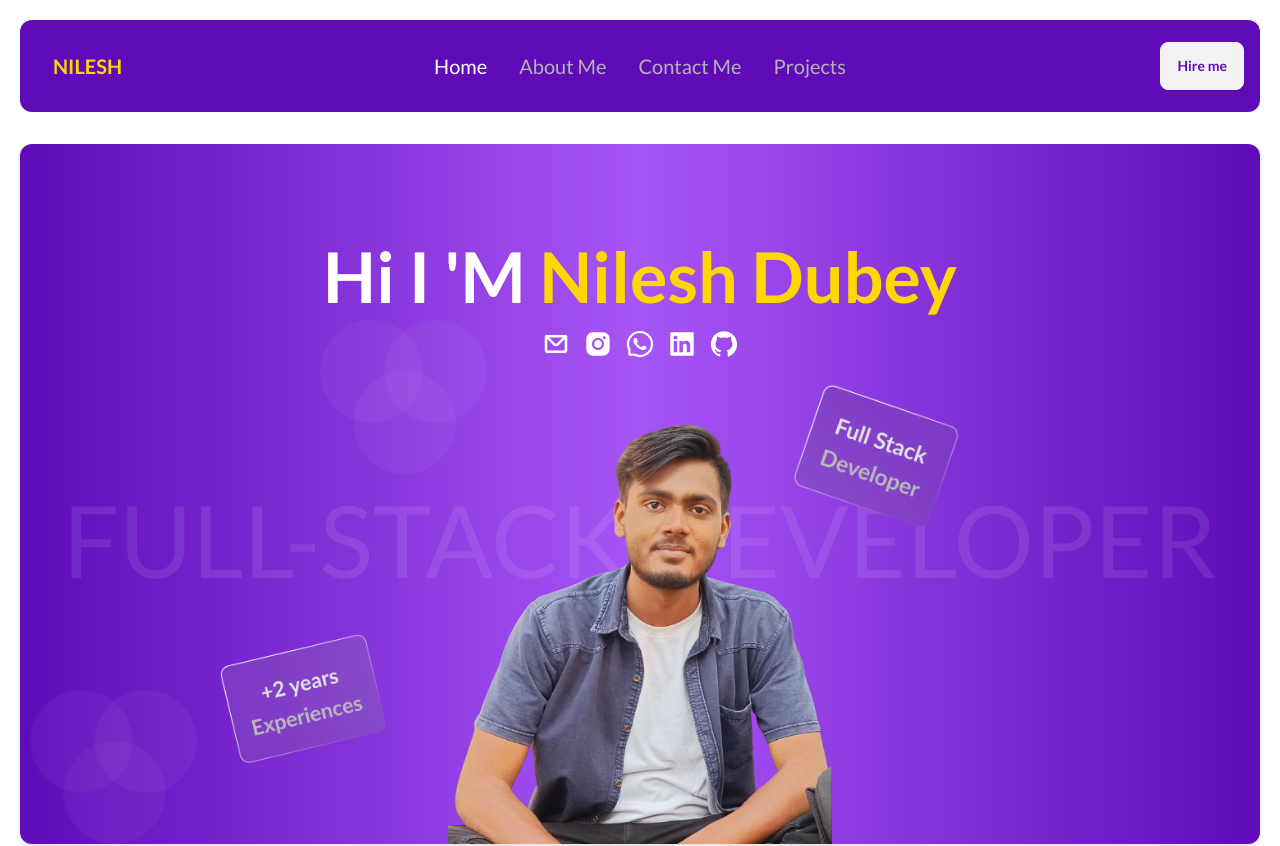
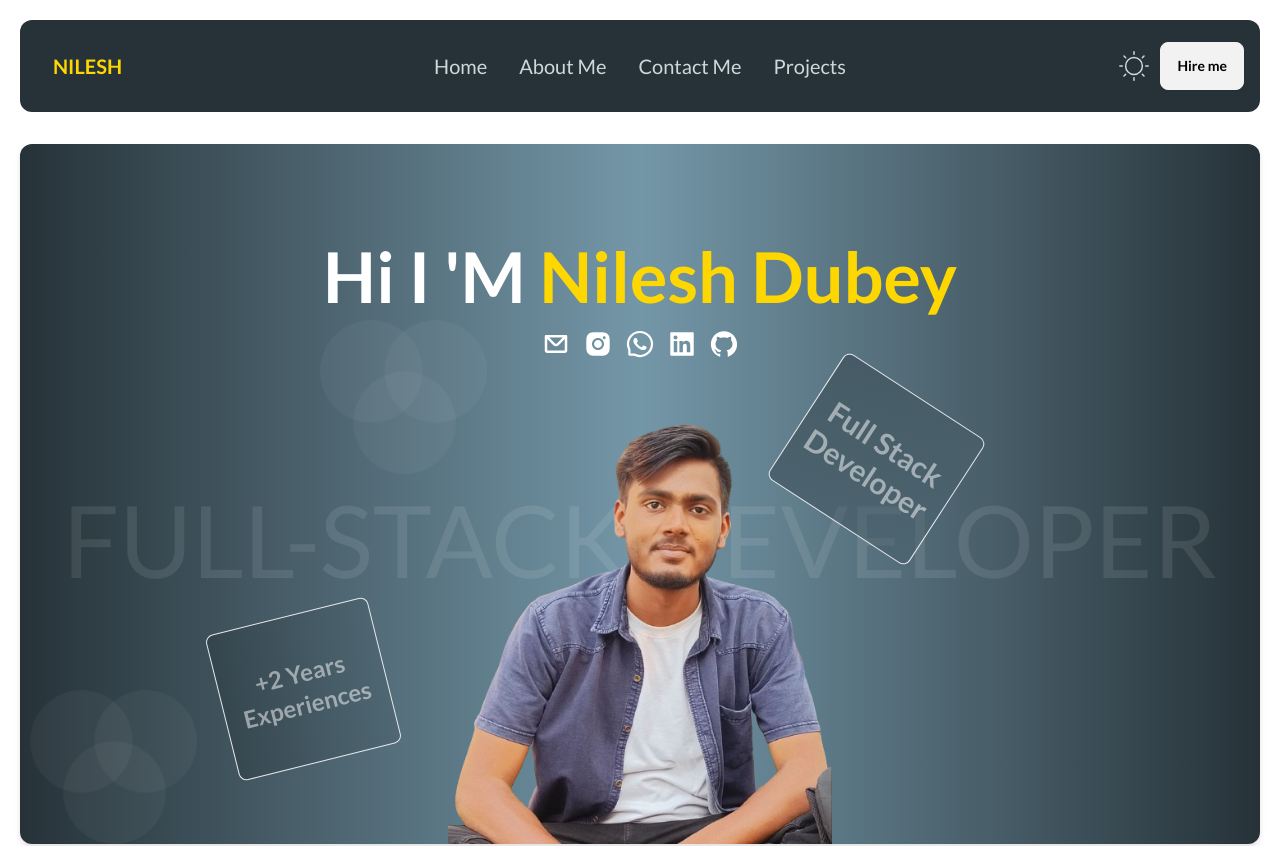
Before and after one commit to nileshdubey82/my-portfolio, a React (Vite) app: page / in a window 1280 px wide. Shown: the top 846 px of the page. Built offline with nearby package versions, Linux system fonts and the light colour scheme.

Commit message:
final commit

```diff
--- a/src/App.css
+++ b/src/App.css
@@ -5,23 +5,7 @@ body {
     font-family: "Lato", sans-serif;
 }
 
-@media (prefers-color-scheme: dark) {
-    body {
-        background-color: white;
-    }
 
-    .hireme {
-
-
-        background-color: #fff !important;
-        color: blueviolet !important;
-    }
-
-    input,
-    textarea {
-        background-color: white;
-    }
-}
 /*
 @keyframes carouselAnim {
     from {
--- a/src/App.jsx
+++ b/src/App.jsx
@@ -6,12 +6,13 @@ import Projects from './Pages/Projects';
 import Navigation from './Pages/Navbar';
 import TawkToChat from './Pages/TawkToChat';
 import { motion } from "framer-motion";
-
+import { useSelector } from 'react-redux';
 import './App.css';
 function App() {
+  const theme=useSelector((state)=>state.ThemeSlice)
   return (
     <>
-    <motion.div className='p-5 '
+    <motion.div className={`p-5 ${theme ? 'dark' : ''} dark:bg-slate-700`}
 
     initial={{ opacity: 0, y: -100 }} // Initial animation state
       animate={{ opacity: 1, y: 0 }} // Animation state to animate to
--- a/src/Pages/AboutUs.jsx
+++ b/src/Pages/AboutUs.jsx
@@ -49,50 +49,50 @@ function AboutUs() {
 
     ,
     {
-      id: 5,
+      id: 4,
       Name: "HTML",
       Icon: <BsFiletypeHtml />
     }
     ,
     {
-      id: 6,
+      id: 5,
       Name: "CSS",
       Icon: <BsFiletypeCss />
     }
     ,
 
     {
-      id: 4,
+      id: 6,
       Name: "Tailwind / Bootstrap",
       Icon: <SiTailwindcss />
     },
     {
-      id: 6,
+      id: 7,
       Name: "Mysql",
       Icon: <SiMysql />
     }
     ,
     {
-      id: 7,
+      id: 8,
       Name: "Php",
       Icon: <BsFiletypePhp />
     }
     ,
     {
-      id: 8,
+      id: 9,
       Name: "Git & GitHub",
       Icon: <AiOutlineGithub />
     }
     ,
     {
-      id: 8,
+      id: 10,
       Name: "System Designing",
       Icon: <MdSettingsSystemDaydream />
     }
 
     ,
     {
-      id: 10,
+      id: 11,
       Name: "Basic Desktop Engineering",
       Icon: <BiDesktop />
     }
@@ -155,18 +155,22 @@ function AboutUs() {
         <motion.div className="flex py-5 gap-5 justify-center flex-wrap " initial={{ opacity: 0, y: 20 }}
           animate={controls}
           ref={ref}>
-          {Skills.map((i) => {
-            return (<>
-              <div className="bg-white lg:p-8 p-5 rounded-md gap-2 flex flex-col justify-center w-[135px] lg:w-[200px]">
+          {Skills.map((i, index) => {
+  return (
     <div
-                  className="flex justify-center text-[#5d0db3] text-5xl "
+      key={i.id || index}
+      className="bg-white lg:p-8 p-5 rounded-md gap-2 flex flex-col justify-center w-[135px] lg:w-[200px]"
     >
+      <div className="flex justify-center text-[#5d0db3] text-5xl ">
         {i.Icon}
       </div>
-                <h1 className="font-bold text-center text-sm lg:text-[16px]">{i.Name}</h1>
+      <h1 className="font-bold text-center text-sm lg:text-[16px]">
+        {i.Name}
+      </h1>
     </div>
-            </>)
+  );
 })}
+
 
 
 
--- a/src/Pages/Achivements.jsx
+++ b/src/Pages/Achivements.jsx
@@ -62,18 +62,20 @@ export default function Achivements() {
             <div className="flex  justify-center flex-wrap">
 
 
-                {Achive.map((i) => {
-                    return (<>
+                {Achive.map((i,index) => {
+                    return (
 
-                        <div className=" flex items-center flex-col relative bg-white mx-5 my-5 px-4 py-3 rounded-lg shadow-lg " style={{ width: '270px' }}>
+                        <div
+                         key={i.id || index}
+                        className=" flex items-center flex-col relative bg-white mx-5 my-5 px-4 py-3 rounded-lg shadow-lg " style={{ width: '270px' }}>
                             <img src={`${i.image}`} />
                             <span className="text-[#5f0bb8] font-bold text-lg mb-3 text-center mt-4 ">{i.Name}</span>
-                            <p className="mt-1 text-gray-600 text-center">
+                            <div className="mt-1 text-gray-600 text-center">
                                 <p>Theme:<b> {i.Theme}</b></p>
                                 <p>Project: <b>{i.Project}</b></p>
-                            </p>
+                            </div>
                         </div>
-                    </>)
+                    )
 
                 })}
 
--- a/src/Pages/HomePage.jsx
+++ b/src/Pages/HomePage.jsx
@@ -15,7 +15,7 @@ export default function HomePage() {
     <>
       <section
         id="hero-section"
-        className="bg-gradient-to-r from-[#5f0bb8] via-purple-500 to-[#5f0bb8] flex flex-cols justify-center lg:bg-cover  bg-no-repeat lg:h-[700px] lg:bg-top bg-cover  bg-top lg:p-20 p-5 h-[500px] relative rounded-xl mt-8 drop-shadow-md"
+        className="bg-gradient-to-r from-[#5f0bb8] dark:from-[#263238] via-purple-500 dark:via-[#7497a8] to-[#5f0bb8] dark:to-[#263238] flex flex-cols justify-center lg:bg-cover  bg-no-repeat lg:h-[700px] lg:bg-top bg-cover  bg-top lg:p-20 p-5 h-[500px] relative rounded-xl mt-8 drop-shadow-md"
       >
         <img
           src="/Images/bubble1.png"
@@ -25,14 +25,23 @@ export default function HomePage() {
           src="/Images/bubble1.png"
           className="absolute  w-[50px] lg:left-[10px] lg:w-[167px] lg:bottom-0  left-[30px] bottom-[200px]"
         />
-        <img
-          src="/Images/full-stack.png"
-          className="  w-[50px] absolute lg:right-[300px] lg:w-[167px]  lg:top-60 right-[50px] top-[100px] z-10"
-        />
-        <img
-          src="/Images/2exp.png"
-          className="  w-[50px] absolute lg:left-[200px] lg:w-[167px] lg:bottom-20 left-[50px] bottom-[250px] z-10"
-        />
+        <span
+
+          className="bg-gradient-to-r from-[#5f0bb871] dark:from-[#26323865]  to-[#5f0bb870] dark:to-[#475e6971] w-[80px] h-[60px] absolute lg:right-[300px] lg:w-[167px]  lg:top-60 right-[50px] top-[100px] z-10 rounded-lg text-center flex justify-center align-middle items-center text-[#ffffff7e] font-bold text-sm rotate-[33deg] lg:h-[150px] lg:text-3xl border"
+        >
+
+          <span> Full Stack Developer</span>
+
+        </span>
+        <span
+
+          className="bg-gradient-to-r from-[#5f0bb871] dark:from-[#26323865]  to-[#5f0bb870] dark:to-[#475e6971] w-[80px] h-[60px] absolute lg:left-[200px] lg:w-[167px] lg:bottom-20 left-[50px] bottom-[250px] z-10 rounded-lg text-center flex justify-center align-middle items-center text-[#ffffff7e] font-bold text-[12px] rotate-[-14deg] lg:h-[150px] lg:text-2xl border"
+        >
+
+          <span> +2 Years Experiences</span>
+
+        </span>
+
         <img
           src="/Images/profilepick-done1.png"
           className="   absolute lg:left-auto  lg:bottom-0 left-auto bottom-0 z-10 w-72 lg:w-96"
@@ -76,9 +85,9 @@ export default function HomePage() {
       {/* For About Me */}
       <AboutUs />
       {/* For Projects */}
-      <Projects/>
-        {/* For achivements */}
-        <Achivements/>
+      <Projects />
+      {/* For achivements */}
+      <Achivements />
 
 
       {/* Contact Us */}
--- a/src/Pages/Navbar.jsx
+++ b/src/Pages/Navbar.jsx
@@ -1,10 +1,15 @@
+import { MdDarkMode } from "react-icons/md";
+import { CiLight } from "react-icons/ci";
 import React from "react";
 import { Link } from "react-router-dom";
-
+import { useSelector, useDispatch } from "react-redux";
+import { changeTheme } from "../Redux/Slices/ThemeSlice";
 function Navigation() {
+  const theme = useSelector((state) => { return state.ThemeSlice });
+  const dispatch = useDispatch();
   return (
     <div className=" sm:p-0 sticky top-0 z-10">
-      <div className="navbar bg-[#5F0BB8] p-4 rounded-xl">
+      <div className="navbar bg-[#5F0BB8] dark:bg-[#263238] p-4 rounded-xl dark:text-[#CFD8DC]">
         <div className="navbar-start">
           <div className="dropdown">
             <div tabIndex={0} role="button" className="btn btn-ghost lg:hidden">
@@ -52,16 +57,16 @@ function Navigation() {
           <a className="btn btn-ghost text-xl text-[#FFD700]">NILESH</a>
         </div>
         <div className="navbar-center hidden lg:flex">
-          <ul className="menu menu-horizontal px-1">
+          <ul className="menu menu-horizontal px-1 ">
             <li>
-              <Link to={"/"} className="text-[#fff] text-xl focus:text-white ">
+              <Link to={"/"} className="text-[#fff] dark:text-[#CFD8DC] text-xl focus:text-white ">
                 Home
               </Link>
             </li>
             <li>
               <a
                 href="/#aboutme"
-                className="text-[#B4B4B4] text-xl focus:text-white"
+                className="text-[#B4B4B4] text-xl focus:text-white dark:text-[#CFD8DC]"
               >
                 About Me
               </a>
@@ -69,7 +74,7 @@ function Navigation() {
             <li>
               <a
                 href="/#contactme"
-                className="text-[#B4B4B4] text-xl focus:text-white"
+                className="text-[#B4B4B4] text-xl focus:text-white dark:text-[#CFD8DC]"
               >
                 Contact Me
               </a>
@@ -77,16 +82,25 @@ function Navigation() {
             <li>
               <a
                 href="/#projects"
-                className="text-[#B4B4B4] text-xl focus:text-white"
+                className="text-[#B4B4B4] text-xl focus:text-white dark:text-[#CFD8DC]"
               >
                 Projects
               </a>
             </li>
           </ul>
         </div>
-        <div className="navbar-end">
+        <div className="navbar-end flex gap-2">
+          <button className="text-4xl text-white dark:text-[#CFD8DC]"
+            onClick={() => {
+              dispatch(changeTheme())
+            }
+            }
+
+          >
+            {theme ? <><CiLight /></> : <><MdDarkMode /></>}
+          </button>
           <a
-            className="btn btn-md text-[#5F0BB8] font-bold hireme"
+            className="btn btn-md text-[#5F0BB8] font-bold hireme dark:text-[#000000] "
             href="mailto:nileshdubey060@gmail.com"
             target="_blank"
 
--- a/src/main.jsx
+++ b/src/main.jsx
@@ -6,9 +6,9 @@ import { Provider } from 'react-redux'
 import Store from './Redux/Store/Store.jsx'
 ReactDOM.createRoot(document.getElementById('root')).render(
   <React.StrictMode>
-  <Provider store={Store}>
-  <App />
-  </Provider>
+    <Provider store={Store}>
+      <App />
+    </Provider>
 
   </React.StrictMode>,
 )
--- a/tailwind.config.js
+++ b/tailwind.config.js
@@ -12,6 +12,7 @@ export default {
       }
     },
   },
+  darkMode: "class",
   plugins: [
     daisyui
   ],
```
Also changed, not shown: src/Redux/Slices/ThemeSlice.jsx (+6 -6 lines). Lines whose indentation alone changed are shown as unchanged.
